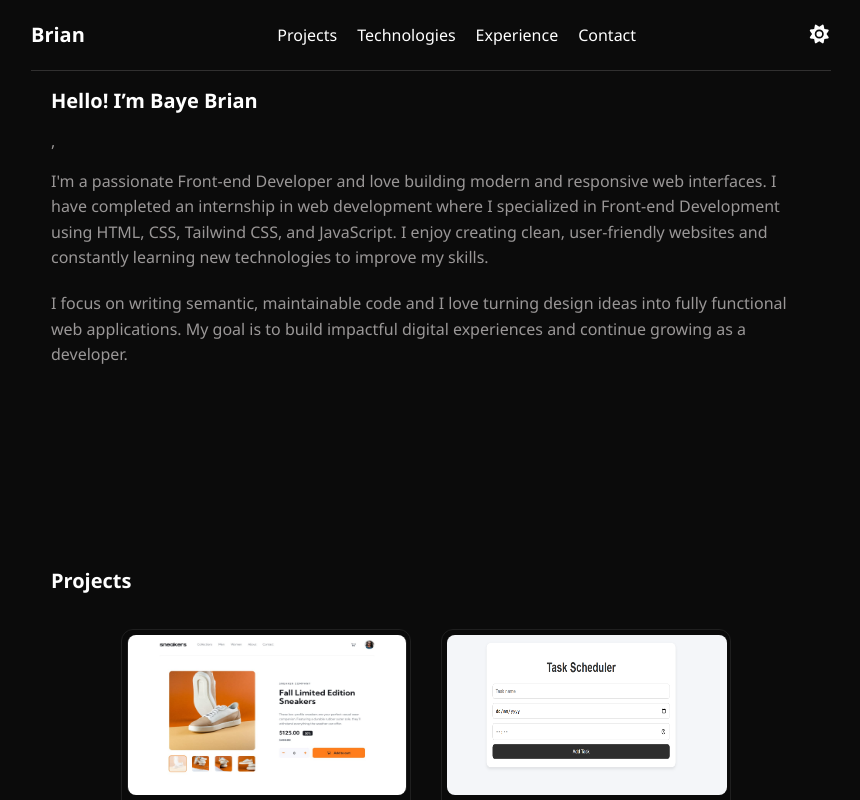
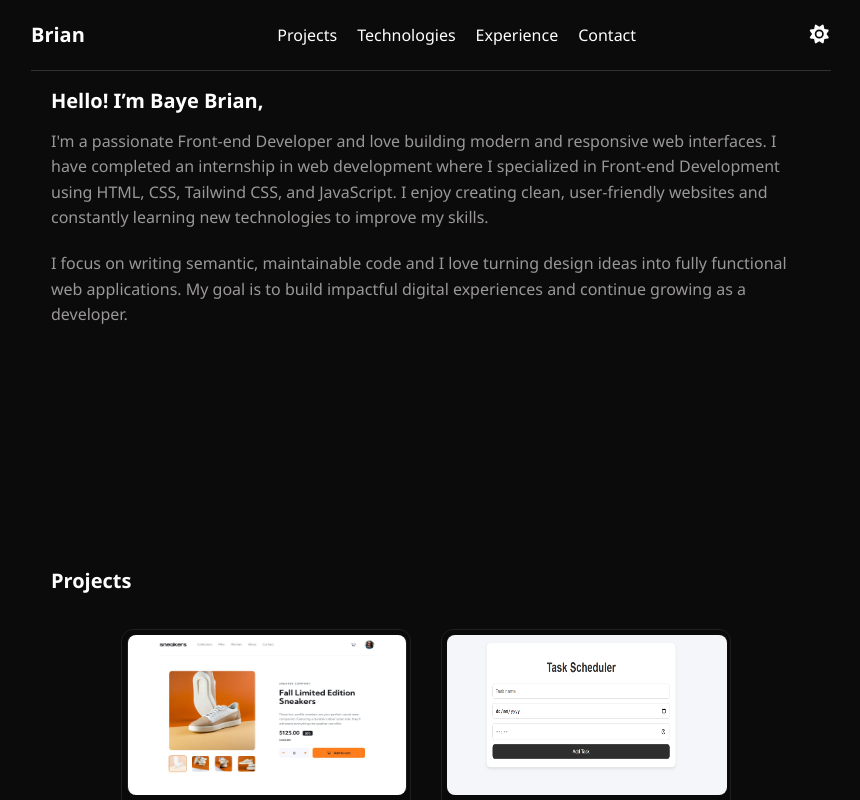
Before and after one commit to Baye-Brian1/react-portfolio, a React (Vite) app: page /index in a window 1280 px wide. Shown: the top 800 px of the page, without its empty margins (209-1069 px from the left). Built offline with nearby package versions, Linux system fonts and the light colour scheme.

Commit message:
meta data

```diff
--- a/index.html
+++ b/index.html
@@ -4,7 +4,7 @@
     <meta charset="UTF-8" />
     <link rel="icon" type="image/svg+xml" href="/vite.svg" />
     <meta name="viewport" content="width=device-width, initial-scale=1.0" />
-    <title>portfolio</title>
+    <title>BayeBrian</title>
   </head>
   <body>
     <div id="root"></div>
--- a/src/components/mainBody.jsx
+++ b/src/components/mainBody.jsx
@@ -13,7 +13,7 @@ import {faGithub, faJs, faCss3, faHtml5} from '@fortawesome/free-brands-svg-icon
     <>
       <main>
       <section className="container1">
-       <h1>Hello! I’m Baye Brian</h1>,
+       <h1>Hello! I’m Baye Brian,</h1>
        <p>I'm a passionate <span class="white"> Front-end Developer</span> and love building modern and responsive web interfaces. I have completed an internship in web development where I specialized in Front-end Development using HTML, CSS, Tailwind CSS, and JavaScript. I enjoy creating clean, user-friendly websites and constantly learning new technologies to improve my skills.</p>
 
        <p>I focus on writing semantic, maintainable code and I love turning design ideas into fully functional web applications. My goal is to build impactful digital experiences and continue growing as a developer.</p>
```
